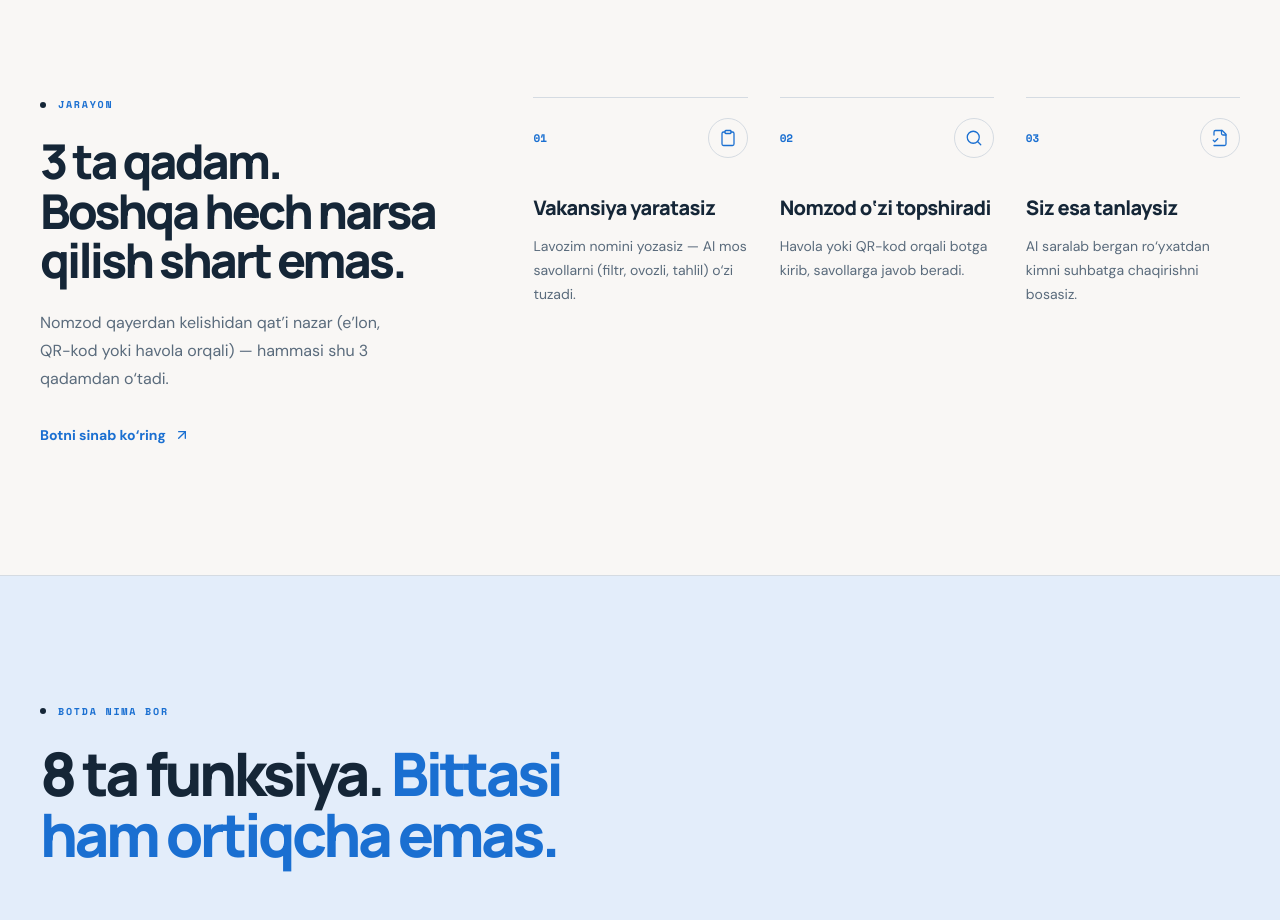
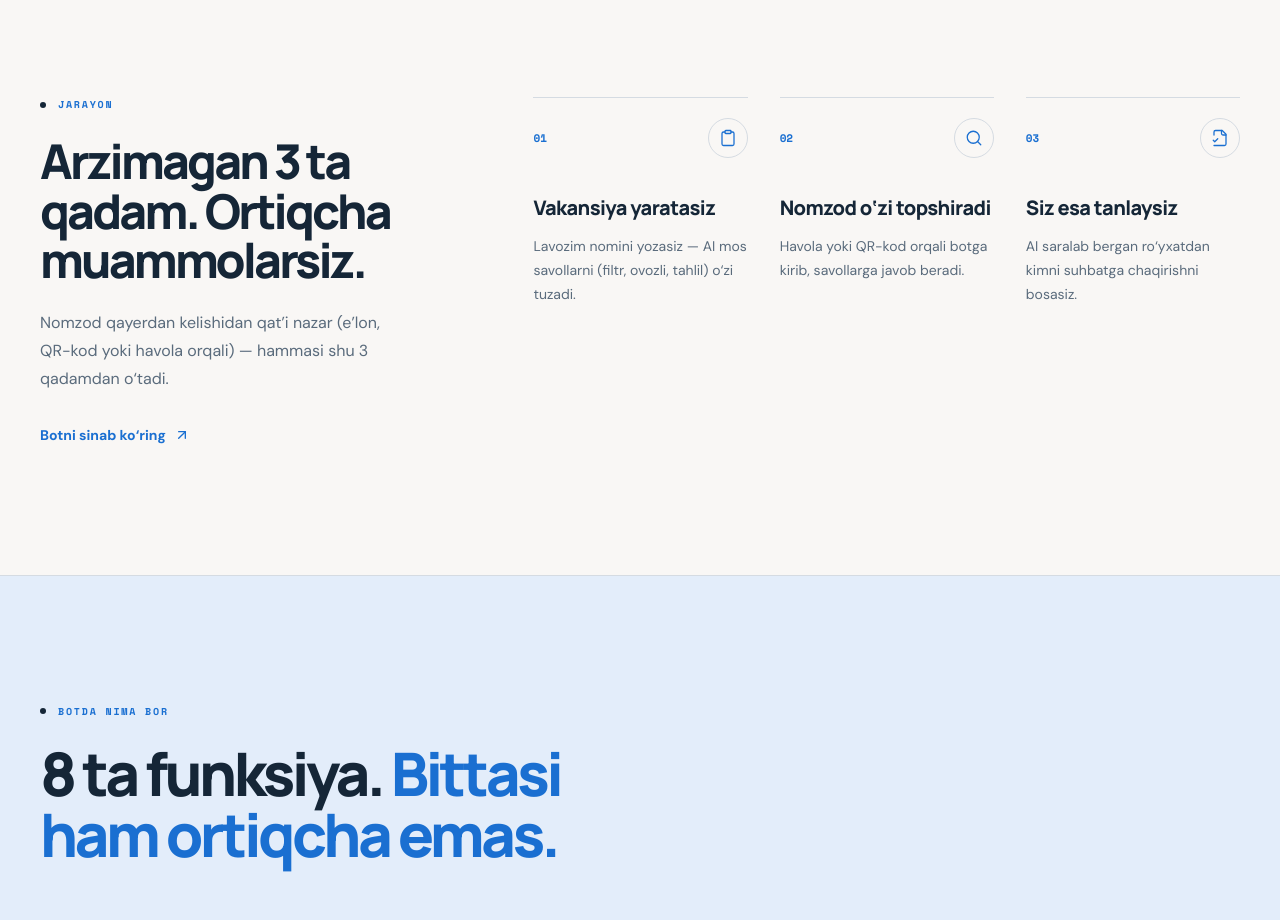
Before and after one commit to gulomovs793-ai/JanobHR, a React (Vite) app in the folder site/: page / in a window 1280 px wide. Shown: the part 1520-2440 px from the top of the page. Built offline with nearby package versions, Linux system fonts and the light colour scheme.

Commit message:
Process heading: '3 ta qadam. Boshqa hech narsa qilish shart emas.' -> 'Arzimagan 3 ta qadam. Ortiqcha muammolarsiz.'

```diff
--- a/site/src/App.tsx
+++ b/site/src/App.tsx
@@ -331,7 +331,7 @@ function Home() {
               <div>
                 <SectionLabel>Jarayon</SectionLabel>
                 <h2 className="max-w-[440px] font-display text-4xl font-extrabold leading-[1.03] tracking-[-.06em] sm:text-5xl">
-                  3 ta qadam. Boshqa hech narsa qilish shart emas.
+                  Arzimagan 3 ta qadam. Ortiqcha muammolarsiz.
                 </h2>
                 <p className="mt-6 max-w-[360px] text-base leading-7 text-muted-foreground">
                   Nomzod qayerdan kelishidan qat’i nazar (e’lon, QR-kod yoki havola orqali) — hammasi shu 3 qadamdan o‘tadi.
```
